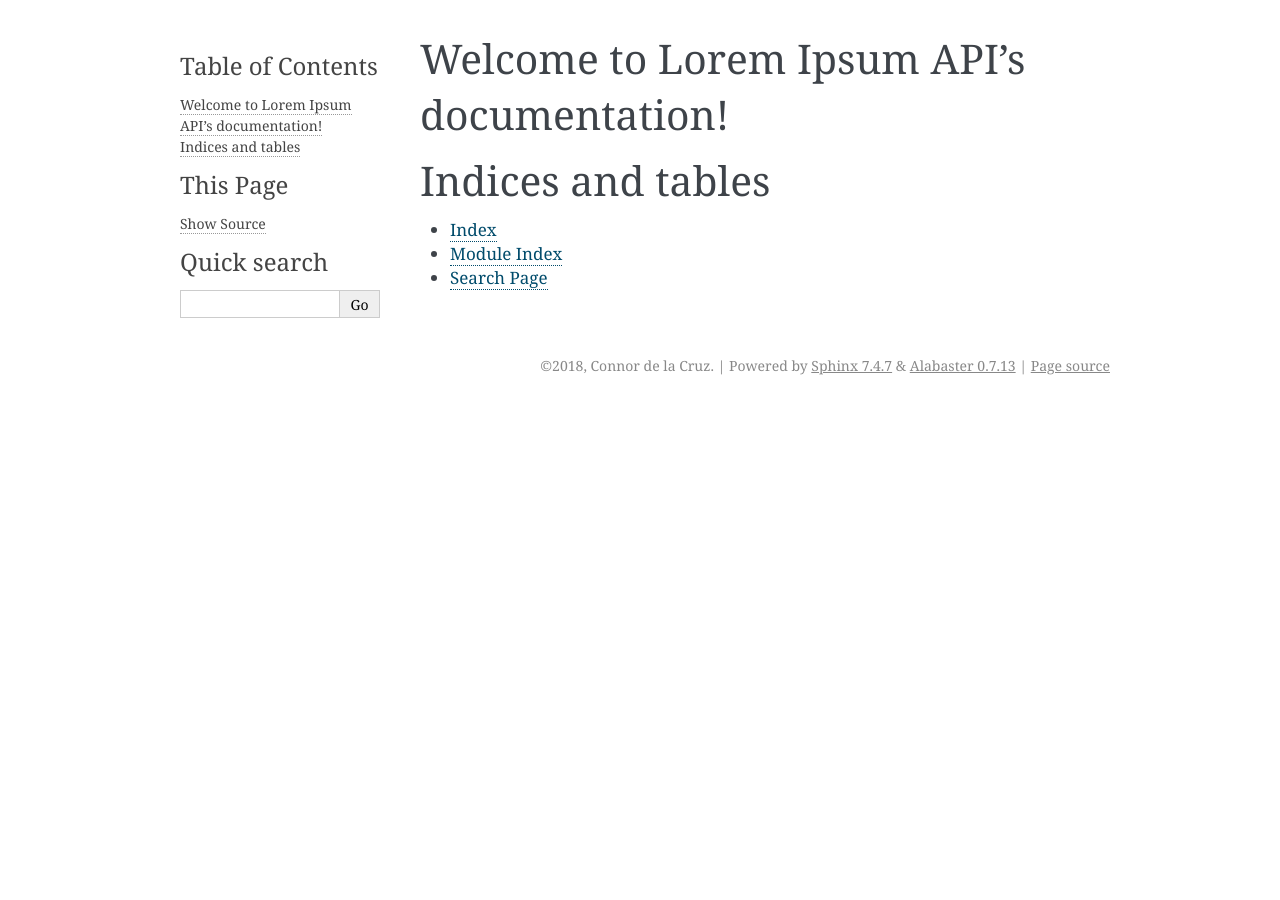
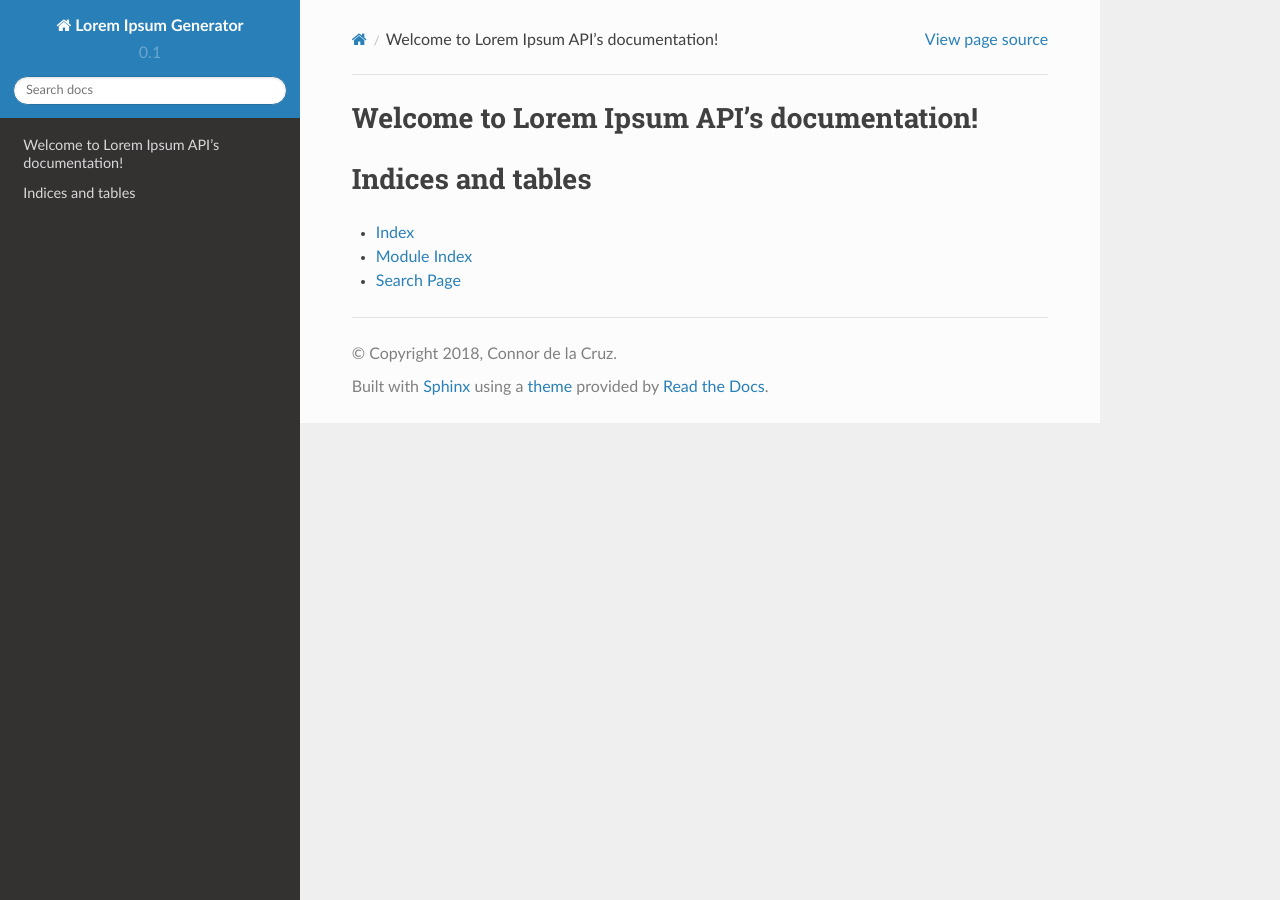
Before and after one commit to connordelacruz/py-loremipsum, a Sphinx documentation site: the page built from docs/source/index.rst, in a window 1280 px wide. Built offline with Sphinx 7.4.7 and the Read the Docs theme 2.0.0, drawn with Linux system fonts in a browser that asks for light colours.

Commit message:
Updated docs conf.py
- Changed occurrences of "Lorem Ipsum API" to "Lorem Ipsum Generator"
- Added automatic version numbering to docs
- Changed theme

```diff
--- a/docs/source/conf.py
+++ b/docs/source/conf.py
@@ -19,14 +19,17 @@
 
 # -- Project information -----------------------------------------------------
 
-project = 'Lorem Ipsum API'
+# For automatic versioning
+from loremipsum.version import __version__
+
+project = 'Lorem Ipsum Generator'
 copyright = '2018, Connor de la Cruz'
 author = 'Connor de la Cruz'
 
 # The short X.Y version
-version = ''
+version = '{version[0]}.{version[1]}'.format(version=__version__.split('.'))
 # The full version, including alpha/beta/rc tags
-release = ''
+release = __version__
 
 
 # -- General configuration ---------------------------------------------------
@@ -40,6 +43,8 @@ release = ''
 # ones.
 extensions = [
     'sphinx.ext.autodoc',
+    'sphinx.ext.intersphinx',
+    'sphinx.ext.viewcode',
     'sphinx.ext.githubpages',
 ]
 
@@ -76,7 +81,7 @@ pygments_style = 'sphinx'
 # The theme to use for HTML and HTML Help pages.  See the documentation for
 # a list of builtin themes.
 #
-html_theme = 'alabaster'
+html_theme = 'sphinx_rtd_theme'
 
 # Theme options are theme-specific and customize the look and feel of a theme
 # further.  For a list of options available for each theme, see the
@@ -99,11 +104,13 @@ html_static_path = ['_static']
 #
 # html_sidebars = {}
 
+html_favicon = '_static/favicon.ico'
+
 
 # -- Options for HTMLHelp output ---------------------------------------------
 
 # Output file base name for HTML help builder.
-htmlhelp_basename = 'LoremIpsumAPIdoc'
+htmlhelp_basename = 'LoremIpsumGeneratordoc'
 
 
 # -- Options for LaTeX output ------------------------------------------------
@@ -130,7 +137,7 @@ latex_elements = {
 # (source start file, target name, title,
 #  author, documentclass [howto, manual, or own class]).
 latex_documents = [
-    (master_doc, 'LoremIpsumAPI.tex', 'Lorem Ipsum API Documentation',
+    (master_doc, 'LoremIpsumGenerator.tex', 'Lorem Ipsum Generator Documentation',
      'Connor de la Cruz', 'manual'),
 ]
 
@@ -140,7 +147,7 @@ latex_documents = [
 # One entry per manual page. List of tuples
 # (source start file, name, description, authors, manual section).
 man_pages = [
-    (master_doc, 'loremipsumapi', 'Lorem Ipsum API Documentation',
+    (master_doc, 'loremipsumgenerator', 'Lorem Ipsum Generator Documentation',
      [author], 1)
 ]
 
@@ -151,10 +158,17 @@ man_pages = [
 # (source start file, target name, title, author,
 #  dir menu entry, description, category)
 texinfo_documents = [
-    (master_doc, 'LoremIpsumAPI', 'Lorem Ipsum API Documentation',
-     author, 'LoremIpsumAPI', 'One line description of project.',
+    (master_doc, 'LoremIpsumGenerator', 'Lorem Ipsum Generator Documentation',
+     author, 'LoremIpsumGenerator', 'One line description of project.',
      'Miscellaneous'),
 ]
 
 
 # -- Extension configuration -------------------------------------------------
+
+# -- Options for intersphinx extension ---------------------------------------
+
+# Example configuration for intersphinx: refer to the Python standard library.
+intersphinx_mapping = {
+        'https://docs.python.org/': None,
+}
```
Also changed, not shown: docs/source/_static/favicon.ico (added).
